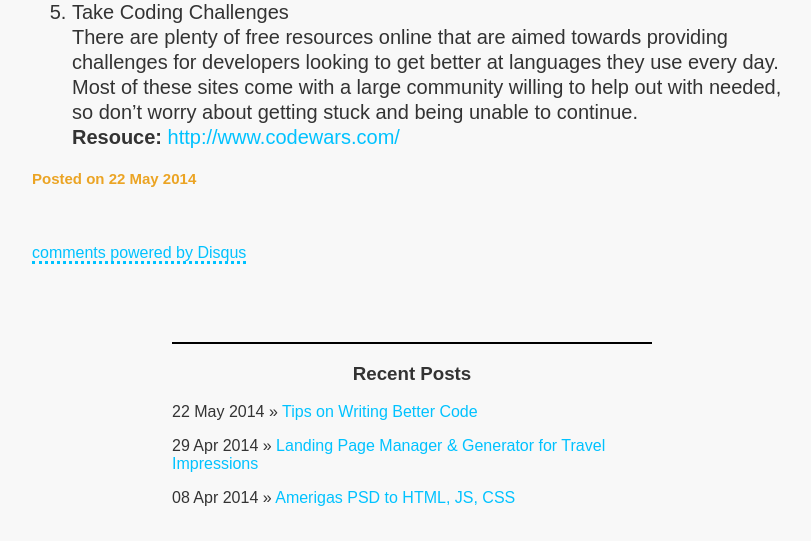
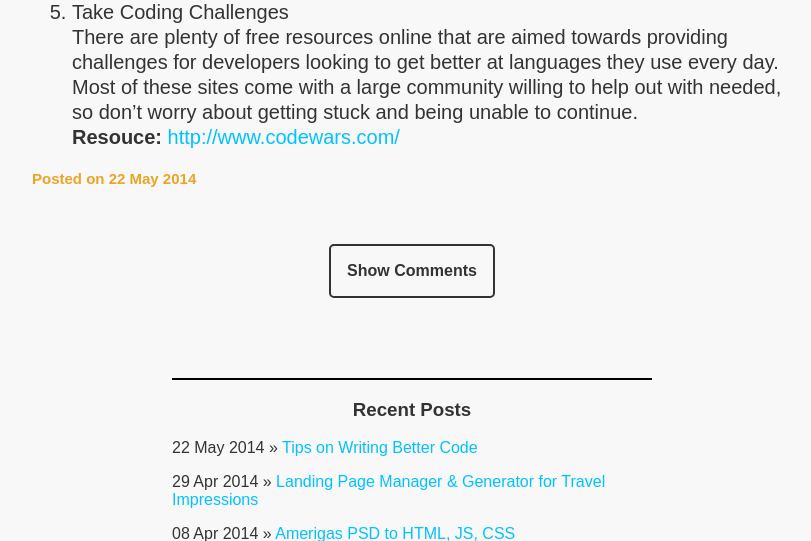
Before and after one commit to JFreemanActiveCampaign/tevko, a PHP site: page /blog/_site/2014/05/22/writing-better-code/index.html in a window 1280 px wide. Shown: the part 1693-2234 px from the top of the page, without its empty margins (228-1039 px from the left). Run offline with PHP 8.4, Linux system fonts and the light colour scheme; some libraries are stand-ins or nearby versions; some web fonts are replaced.

Commit message:
dynamically loading comments

```diff
--- a/assets/css/styles.css
+++ b/assets/css/styles.css
@@ -940,9 +940,6 @@ h2 {
 .blog--comments {
   margin-bottom: 5em;
   display: none; }
-  @media (min-width: 48.75em) {
-    .blog--comments {
-      display: block; } }
 
 .blog--button_comments {
   display: block;
@@ -952,6 +949,3 @@ h2 {
     background-color: #eba424;
     border-color: transparent;
     color: white; }
-  @media (min-width: 48.75em) {
-    .blog--button_comments {
-      display: none; } }
--- a/blog/_layouts/post.html
+++ b/blog/_layouts/post.html
@@ -13,6 +13,7 @@ layout: default
     </div>
     <button class="blog--button_comments">Show Comments</button>
     <div class="blog--comments">
+        <script class="comments_body" type="text/template">
             <div id="disqus_thread"></div>
             <script type="text/javascript">
                 /* * * CONFIGURATION VARIABLES: EDIT BEFORE PASTING INTO YOUR WEBPAGE * * */
@@ -27,6 +28,7 @@ layout: default
             </script>
             <noscript>Please enable JavaScript to view the <a href="http://disqus.com/?ref_noscript">comments powered by Disqus.</a></noscript>
             <a href="http://disqus.com" class="dsq-brlink">comments powered by <span class="logo-disqus">Disqus</span></a>
+        </script>
     </div>
 
     <div class="blog-recent-widget">
--- a/dev/css/styles.css
+++ b/dev/css/styles.css
@@ -884,9 +884,6 @@ h2 {
 .blog--comments {
   margin-bottom: 5em;
   display: none; }
-  @media (min-width: 48.75em) {
-    .blog--comments {
-      display: block; } }
 
 .blog--button_comments {
   display: block;
@@ -896,6 +893,3 @@ h2 {
     background-color: #eba424;
     border-color: transparent;
     color: white; }
-  @media (min-width: 48.75em) {
-    .blog--button_comments {
-      display: none; } }
--- a/dev/scss/modules/_blog.scss
+++ b/dev/scss/modules/_blog.scss
@@ -119,9 +119,6 @@
 .blog--comments {
     margin-bottom: 5em;
     display:none;
-    @include bp(medium-screens) {
-        display:block;
-    }
 }
 
 .blog--button_comments {
@@ -135,7 +132,4 @@
         border-color:transparent;
         color:white;
     }
-    @include bp(medium-screens) {
-        display:none;
-    }
 }
```
Also changed, not shown: assets/js/main.js (+11 -3 lines), dev/js/main.js (+11 -3 lines), assets/css/styles.min.css, assets/img/practice-thumb.jpg, assets/js/main.min.js, blog/_site/2014/04/29/travel-impressions-lp-manager/index.html (line endings or trailing spaces). Lines whose indentation alone changed are shown as unchanged.
